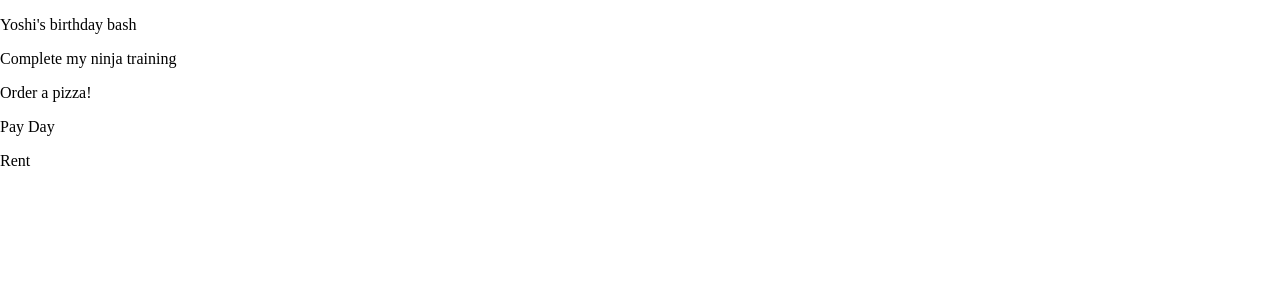
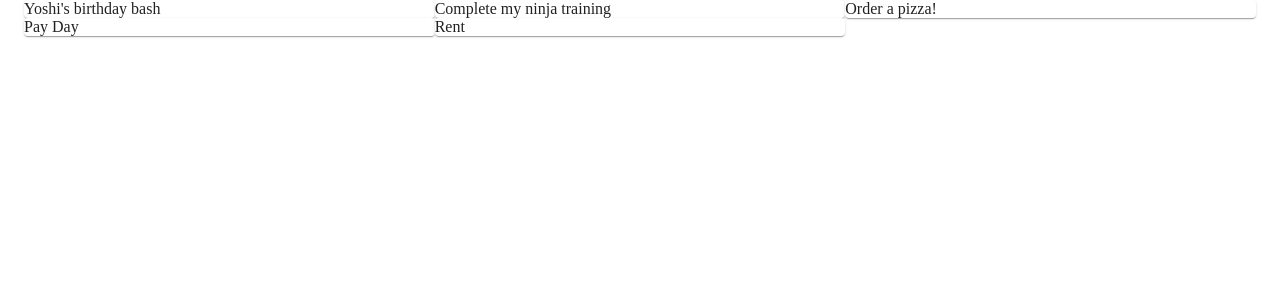
Before and after one commit to Sulaiman451/Material-UI-Tutorial, a React (Create React App) app: page / in a window 1280 px wide. Shown: the top 300 px of the page. Built offline with nearby package versions, Linux system fonts and the light colour scheme; data requests are answered from the project's data file.

Commit message:
Use grid system to create site content layout

```diff
--- a/src/pages/Notes.js
+++ b/src/pages/Notes.js
@@ -1,4 +1,7 @@
 import React, { useEffect, useState } from "react";
+import Grid from "@material-ui/core/Grid";
+import Paper from "@material-ui/core/Paper";
+import { Container } from "@material-ui/core";
 
 export default function Notes() {
   const [notes, setNotes] = useState([]);
@@ -10,10 +13,29 @@ export default function Notes() {
   }, []);
 
   return (
-    <div>
-      {notes.map((note) => (
-        <p key={note.id}>{note.title}</p>
-      ))}
-    </div>
+    <Container>
+      {/* <Grid container>
+        <Grid item xs={12} sm={6} md={3}>
+          <Paper>1</Paper>
+        </Grid>
+        <Grid item xs={12} sm={6} md={3}>
+          <Paper>2</Paper>
+        </Grid>
+        <Grid item xs={12} sm={6} md={3}>
+          <Paper>3</Paper>
+        </Grid>
+        <Grid item xs={12} sm={6} md={3}>
+          <Paper>4</Paper>
+        </Grid>
+      </Grid> */}
+
+      <Grid container>
+        {notes.map((note) => (
+          <Grid item key={note.id} xs={12} m={6} lg={4}>
+            <Paper>{note.title}</Paper>
+          </Grid>
+        ))}
+      </Grid>
+    </Container>
   );
 }
```
